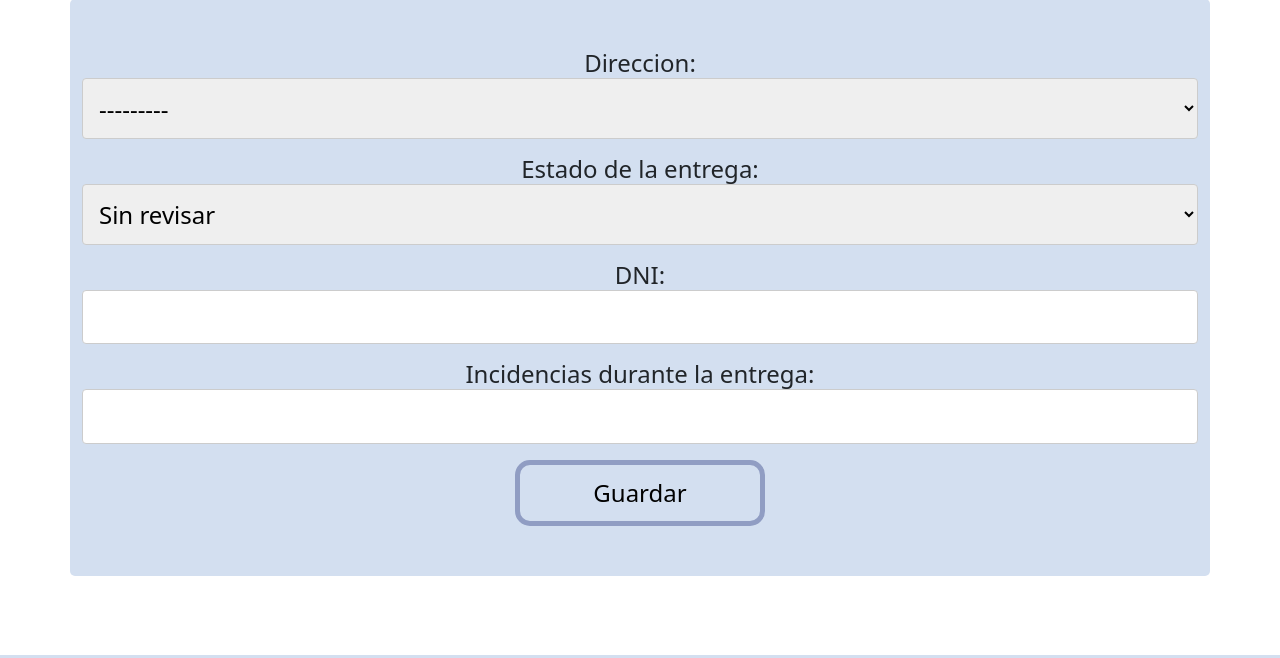
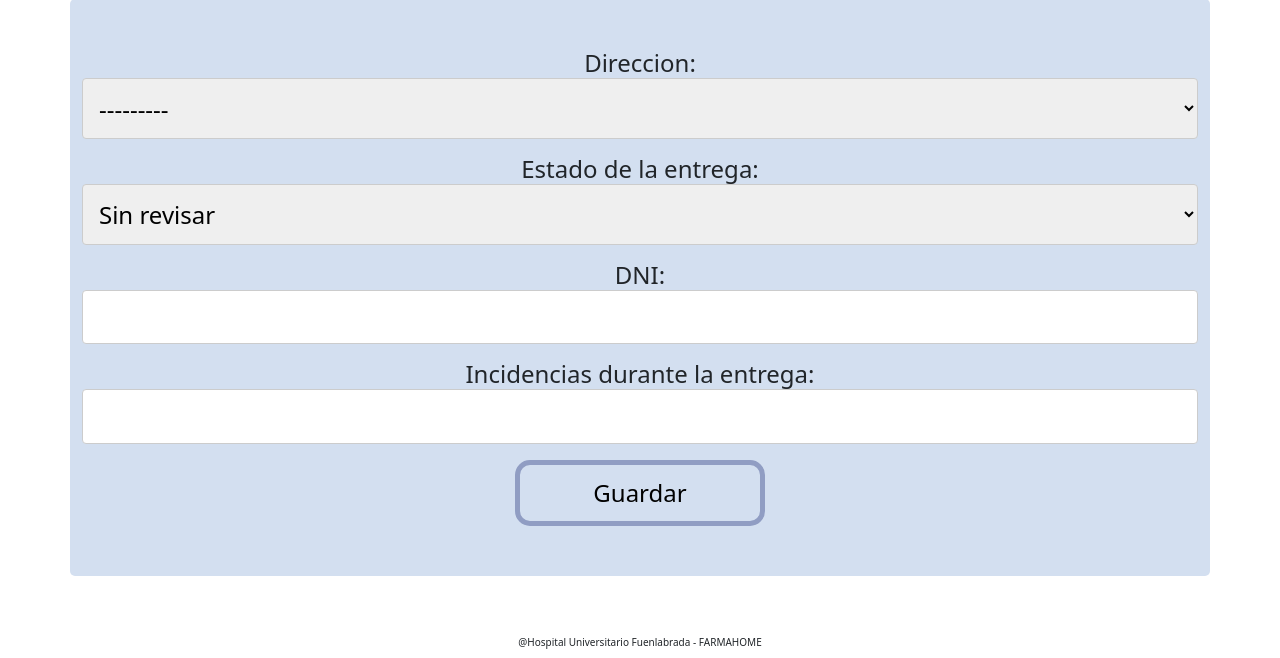
Before and after one commit to JorgeTarancon/FARMAHOME_APP, a Django app: page /entregar_pedido/ in a window 1280 px wide. Shown: the part 145-803 px from the top of the page. Run offline with Django 3.2, Linux system fonts and the light colour scheme; a user stored in the database is signed in; data comes from the database, SQL or seed files in the repository; some libraries are stand-ins or nearby versions.

Commit message:
Add footer

```diff
--- a/FARMAHOME/static/FARMAHOME/style.css
+++ b/FARMAHOME/static/FARMAHOME/style.css
@@ -140,4 +140,8 @@ a.navbar-brand.ms-auto {
     align-items: center;
     text-align: center;
 }
+
+.footer{
+    font-size: 10px;
+}
 /* OTHERS */
--- a/FARMAHOME/templates/FARMAHOME/basic.html
+++ b/FARMAHOME/templates/FARMAHOME/basic.html
@@ -56,4 +56,10 @@
 
 </body>
 
+<footer>
+  <div class="text-center p-2 footer">
+    @Hospital Universitario Fuenlabrada - FARMAHOME
+  </div>
+</footer>
+
 </html>
```
